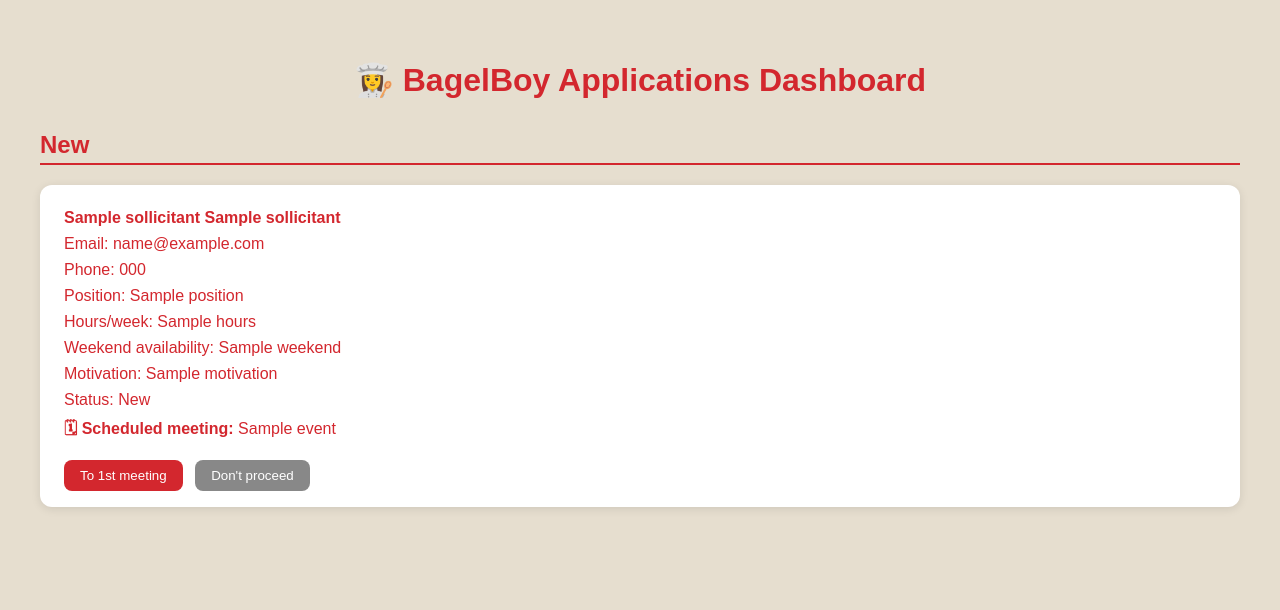
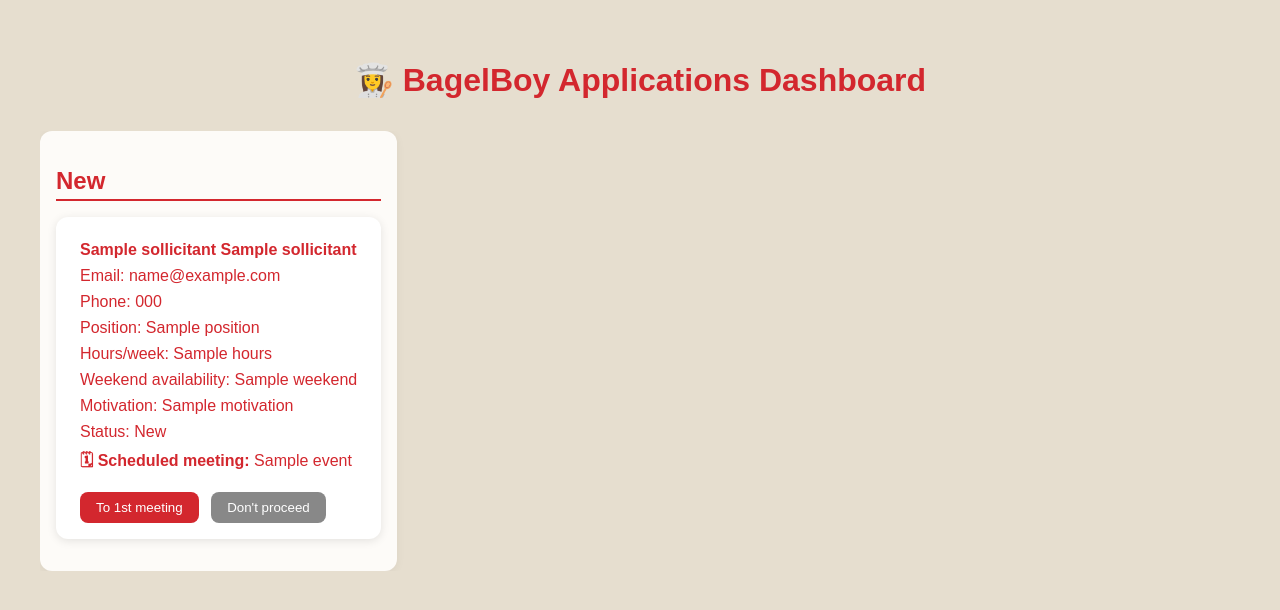
Before and after one commit to Joepheusschen/BagelBoy-Backend, a Python web app: template templates/dashboard.html in a window 1280 px wide. Shown: the top 610 px of the page. Run offline with Jinja, Linux system fonts and the light colour scheme; the template is opened without the code that fills it: most values are stand-ins (such as "Sample title", 1, 10 or a date in 2020).

Commit message:
Update dashboard.html

```diff
--- a/templates/dashboard.html
+++ b/templates/dashboard.html
@@ -9,19 +9,35 @@
       background-color: #e6decf;
       color: #d3272e;
       padding: 2rem;
+      overflow-x: auto;
     }
     h1 {
       text-align: center;
       margin-bottom: 2rem;
     }
-    .status-group {
-      margin-bottom: 3rem;
+
+    .board {
+      display: flex;
+      gap: 2rem;
+      overflow-x: auto;
     }
-    .status-group h2 {
+
+    .status-column {
+      min-width: 300px;
+      background-color: #fdfbf8;
+      border-radius: 12px;
+      padding: 1rem;
+      box-shadow: 0 2px 10px rgba(0,0,0,0.05);
+      flex-shrink: 0;
+    }
+
+    .status-column h2 {
       color: #d3272e;
       border-bottom: 2px solid #d3272e;
       padding-bottom: 0.25rem;
+      margin-bottom: 1rem;
     }
+
     .applicant {
       background: white;
       padding: 1rem 1.5rem;
@@ -29,12 +45,15 @@
       border-radius: 12px;
       box-shadow: 0 2px 10px rgba(0,0,0,0.1);
     }
+
     .applicant p {
       margin: 0.5rem 0;
     }
+
     .buttons {
       margin-top: 1rem;
     }
+
     button {
       background-color: #d3272e;
       color: white;
@@ -44,9 +63,11 @@
       cursor: pointer;
       margin-right: 0.5rem;
     }
+
     button.secondary {
       background-color: #888;
     }
+
     .modal {
       display: none;
       position: fixed;
@@ -58,7 +79,10 @@
       border-radius: 12px;
       box-shadow: 0 5px 15px rgba(0,0,0,0.2);
       z-index: 1000;
+      width: 90%;
+      max-width: 500px;
     }
+
     .modal input, .modal textarea {
       width: 100%;
       margin-top: 1rem;
@@ -96,8 +120,9 @@
 <body>
   <h1>👩‍🍳 BagelBoy Applications Dashboard</h1>
 
+  <div class="board">
     {% for status, applicants in grouped.items() %}
-    <div class="status-group">
+      <div class="status-column">
         <h2>{{ status }}</h2>
 
         {% for sollicitant in applicants %}
@@ -131,6 +156,7 @@
         {% endfor %}
       </div>
     {% endfor %}
+  </div>
 
   <!-- Reject Modal -->
   <div id="rejectModal" class="modal">
```
Lines whose indentation alone changed are shown as unchanged.
